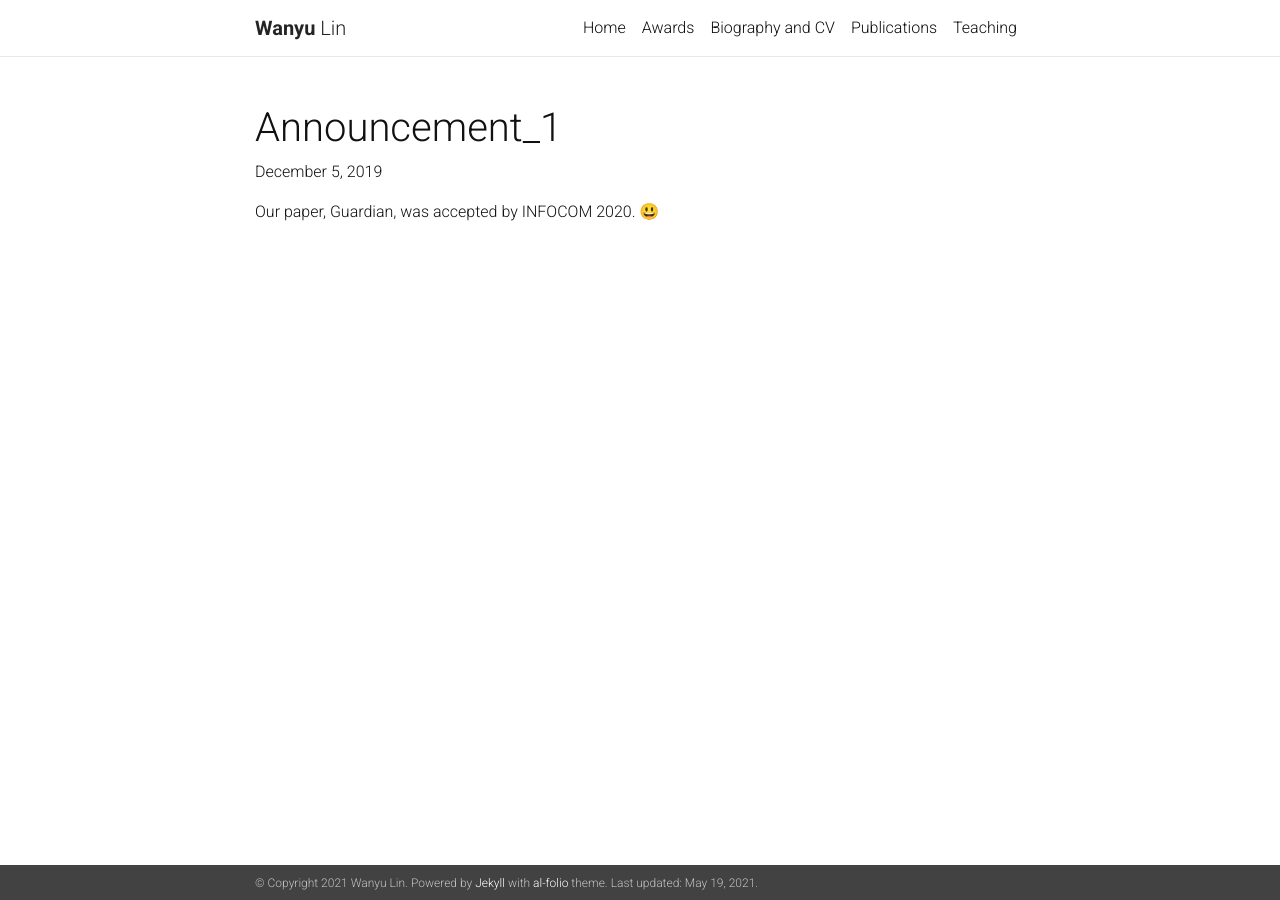
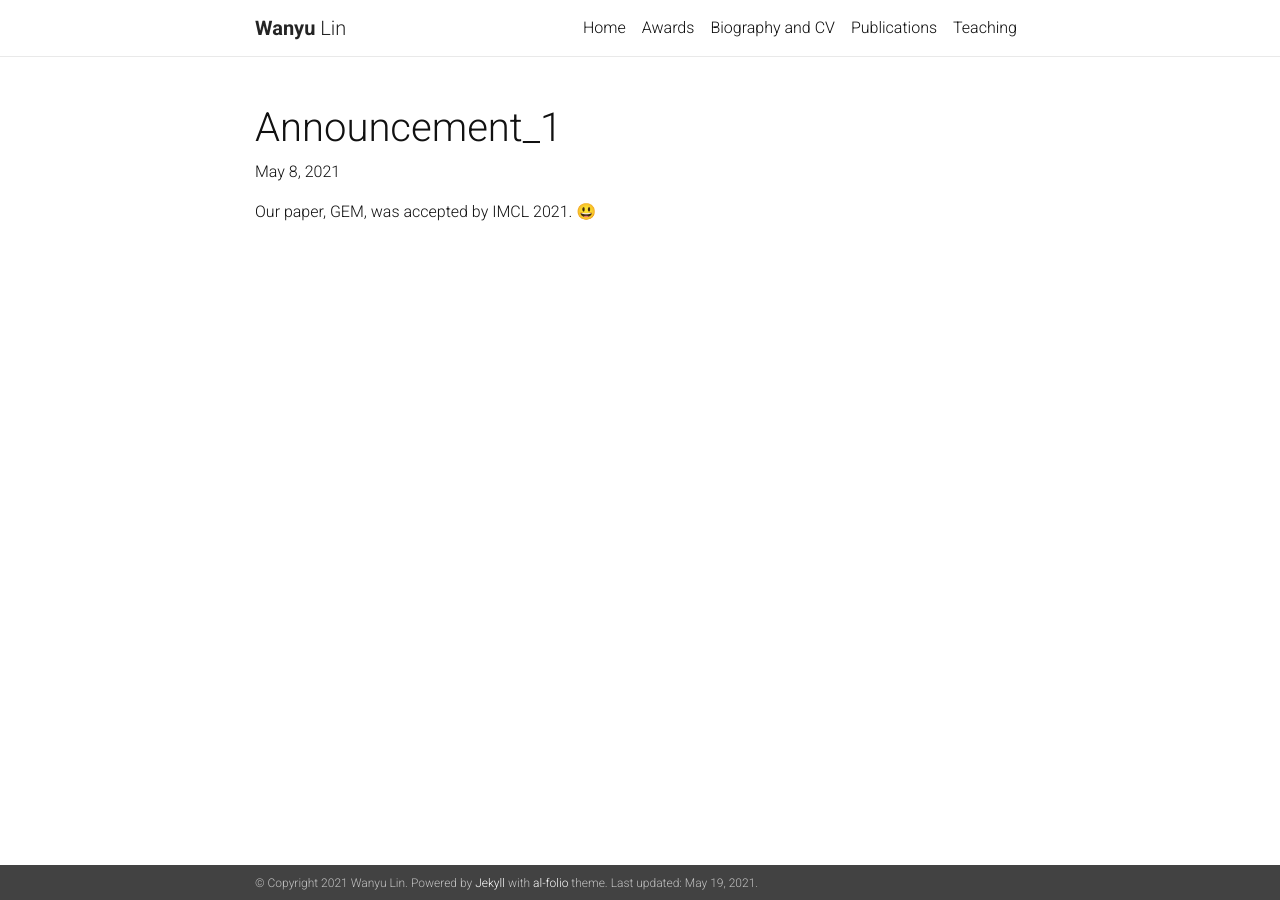
Before and after one commit to wanyu-lin/wanyu-lin.github.io, a Jekyll site: the page built from _news/announcement_1.md, in a window 1280 px wide. Built offline with Jekyll 4.4.1, drawn with Linux system fonts in a browser that asks for light colours; nearby versions of some CDN libraries; emoji names are drawn with the system emoji font; a style sheet for code colours, icons or effects is not loaded.

Commit message:
updated news

```diff
--- a/_news/announcement_1.md
+++ b/_news/announcement_1.md
@@ -1,7 +1,7 @@
 ---
 layout: post
 inline: true
-date: 2019-12-05 07:59:00-0400
+date: 2021-05-08 07:59:00-0400
 ---
 
-Our paper, Guardian, was accepted by INFOCOM 2020. :smiley:
+Our paper, GEM, was accepted by IMCL 2021. :smiley:
```
Also changed, not shown: _news/announcement_10.md (added, +7 -0 lines), _news/announcement_2.md (+2 -2 lines), _news/announcement_20.md (added, +6 -0 lines), _news/announcement_3.md (+2 -2 lines), _news/announcement_30.md (added, +8 -0 lines), _news/announcement_40.md (renamed from _news/announcement_4.md), _news/announcement_50.md (renamed from _news/announcement_5.md).
